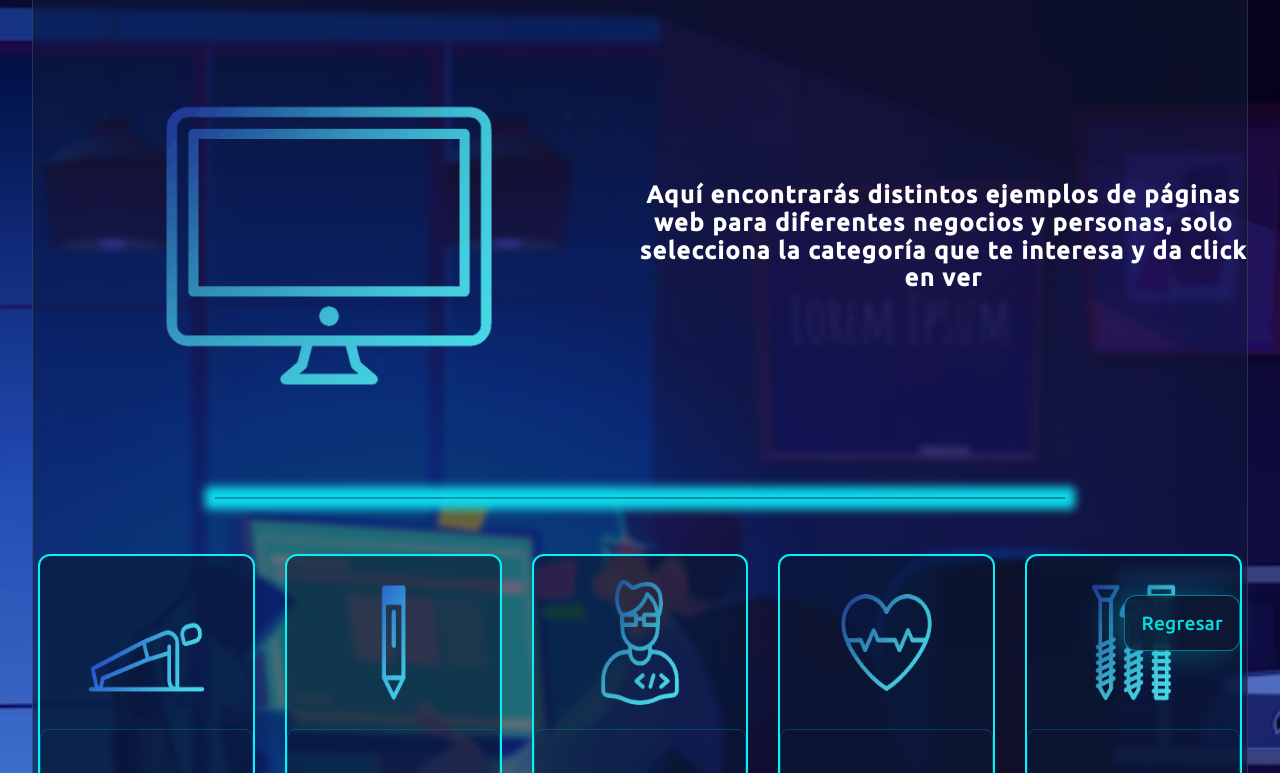
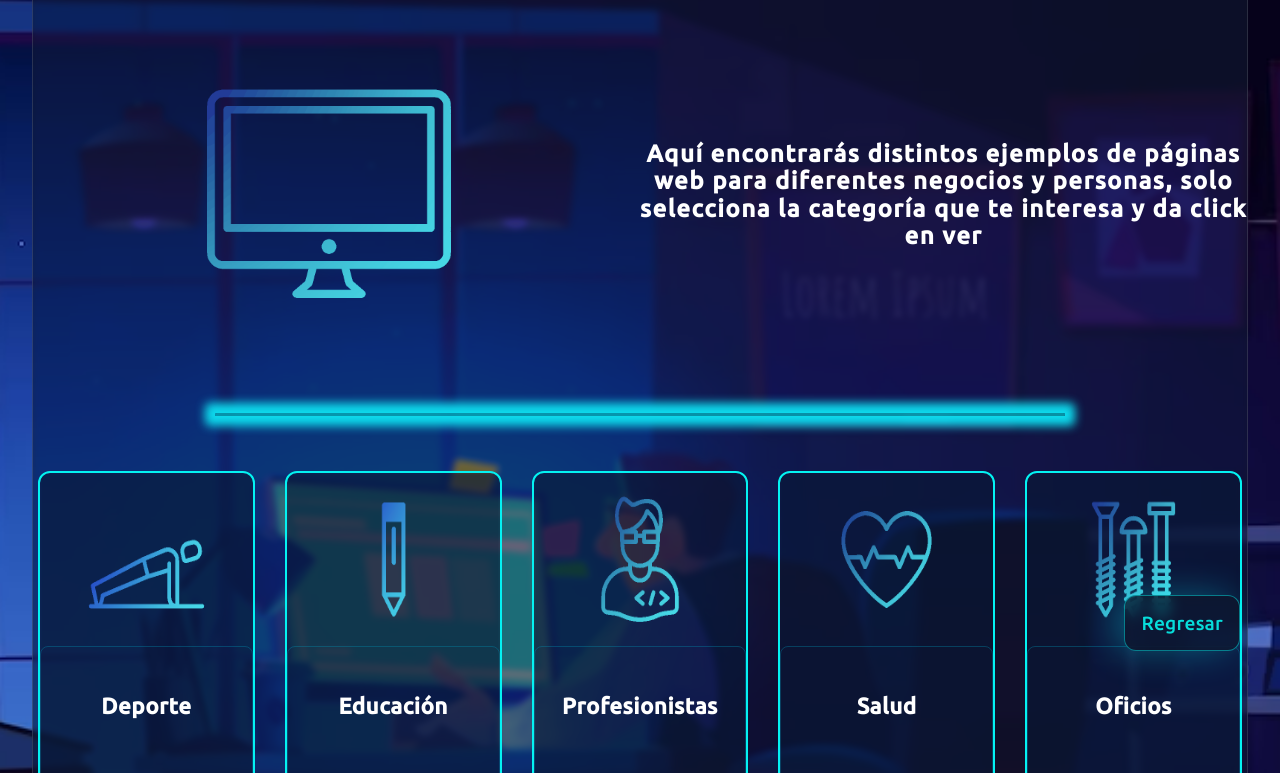
Before and after one commit to SergioVGonzalez/desarrollador-web-freelance, a plain HTML site: page portfolio.html in a window 1280 px wide. Shown: the part 99-872 px from the top of the page. Drawn offline with Linux system fonts and the light colour scheme.

Commit message:
Update portfolio.css

```diff
--- a/css/portfolio.css
+++ b/css/portfolio.css
@@ -112,7 +112,7 @@ p {
   }
 
   .container-img {
-    max-width: 40%;
+    max-width: 50%;
     max-height: 400px;
     margin-left: 35px;
   }
@@ -126,13 +126,13 @@ p {
 /* //////////_____MQ_END_______/////////////// */
 
 .container-img {
-  max-width: 90%;
+  max-width: 70%;
   height: auto;
   overflow: hidden;
 }
 
 .container-img img {
-  max-width: 80%;
+  max-width: 60%;
   height: auto;
 }
 
@@ -181,11 +181,7 @@ p {
   height: 50%;
 }
 
-.container-cards:hover .card {
-  /* opacity: 1;
 
-  transform: scale(0.98); */
-}
 
 .container-cards:hover .card:hover {
   background-color: rgba(8, 90, 107, 0.384);
@@ -298,7 +294,7 @@ p {
   bottom: 50px;
   right: 40px;
   transition: all 0.3s;
-  z-index: 5;
+  z-index: 2;
 }
 
 .return:hover {
```
